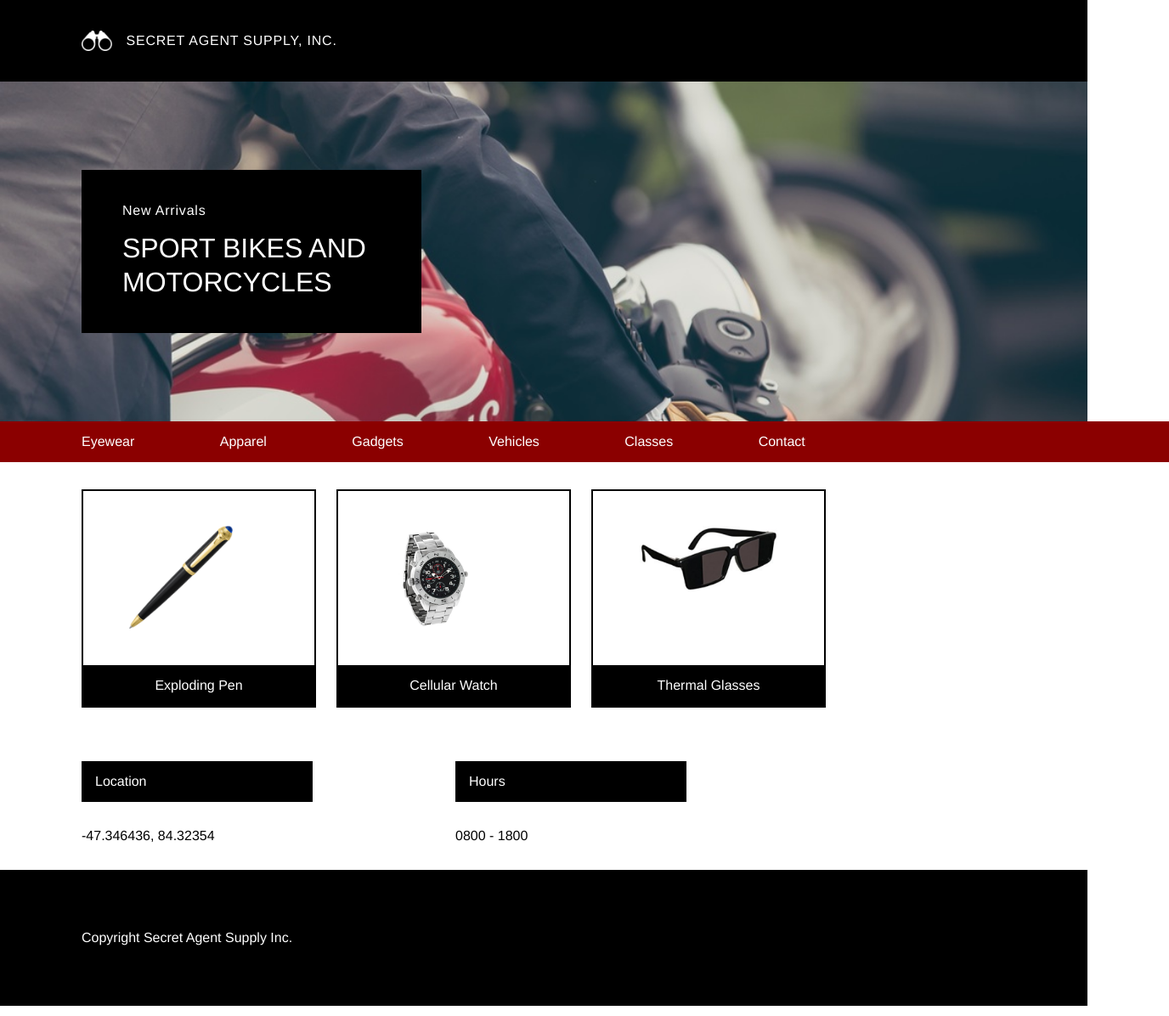
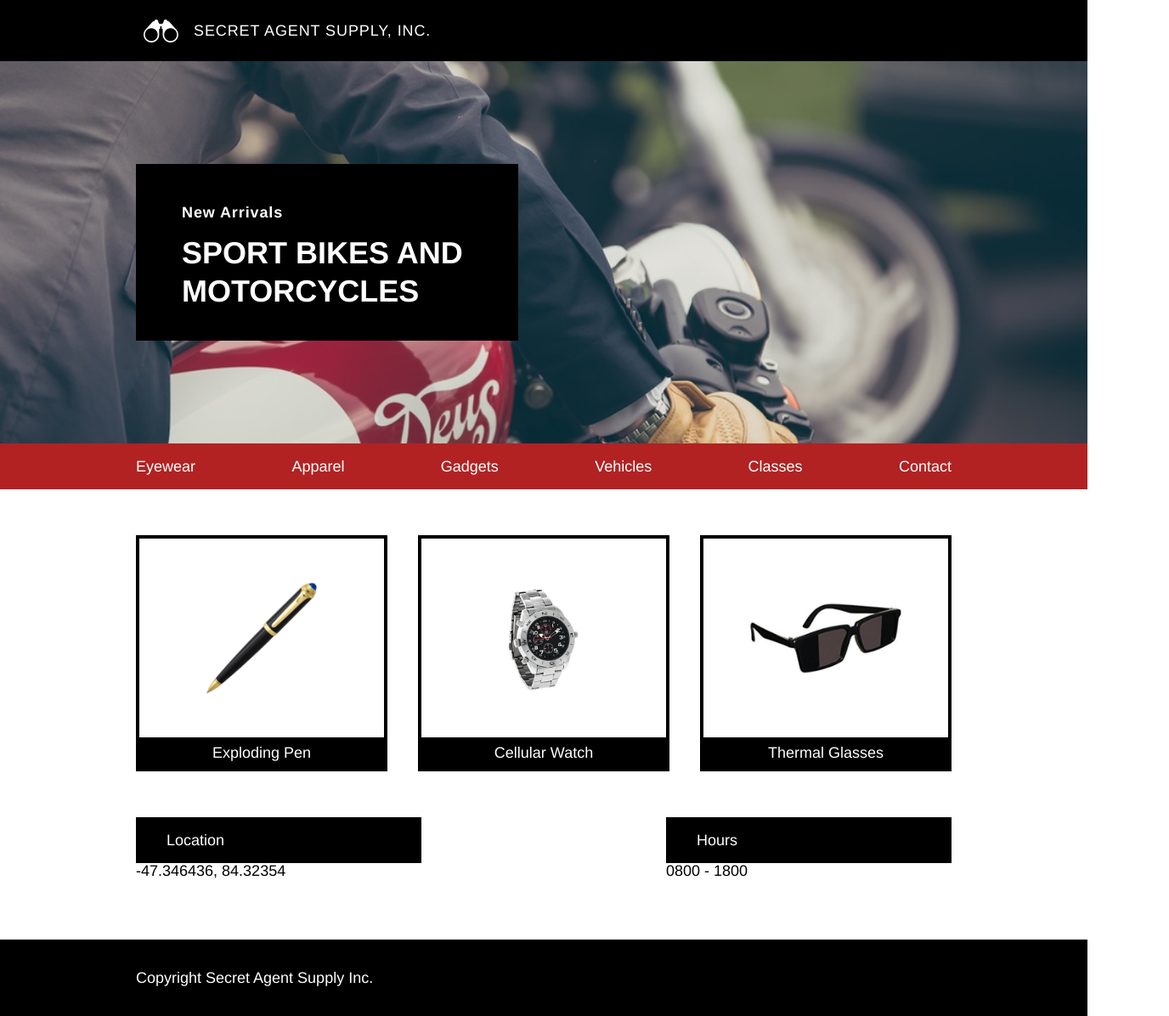
Before and after one commit to smh812xyz/secretagentsupply, a plain HTML site: page index.html in a window 1280 px wide. Shown: the whole page at 85% size, 1376 px wide, since content can reach past the window. Drawn offline with Linux system fonts and the light colour scheme.

Commit message:
Commit of secretagentsupply - 1st phase complete.  Absolute mess due to my hauling off and building the site on aesthetics and then realing that a later step in the project contained the design spec.

```diff
--- a/index.html
+++ b/index.html
@@ -13,29 +13,31 @@
 <body>
 
   <header class="header-container">
+
+    <div class="inside-header-container">
       <div class="logo-header">
         <img src="./resources/images/logo.png" alt="Secret Agent Supply logo" class="logo">
         <h3>SECRET AGENT SUPPLY, INC.</h3>
       </div>
-
+    </div>
 
   </header>
   <!-- header-container -->
 
   <div class="splash-container">
+    <div class="inside-splash-container">
       <div class="splash-message-container">
-
         <div class="splash-message">
           <h3>New Arrivals</h3>
-        <br />
           <h1>SPORT BIKES AND MOTORCYCLES</h1>
-
+        </div>
       </div>
     </div>
 
   </div>
 
   <div class="menu-header">
+    <div class="inside-menu-container">
       <nav>
         <span class="menu"><a href=#eyewear>Eyewear</a></span>
         <span class="menu"><a href=#apparel>Apparel</a></span>
@@ -45,16 +47,18 @@
         <span class="menu"><a href=#contact>Contact</a></span>
       </nav>
     </div>
+  </div>
+
+  <div class="site-container">
 
     <div class="content-container">
-
 
       <div class="product-container">
 
         <div class="item-container">
           <div class="item">
-          <div class="item-pic-container"  id="item-1">
-
+            <div class="item-pic-container" id="item-1">
+              <img src="./resources/images/pen.png" alt="pen pic">
             </div>
           </div>
           <div class="item-description">
@@ -65,7 +69,7 @@
         <div class="item-container">
           <div class="item">
             <div class="item-pic-container" id="item-2">
-
+              <img src="./resources/images/watch.png" alt="watch pic">
             </div>
           </div>
           <div class="item-description">
@@ -75,8 +79,9 @@
 
         <div class="item-container">
           <div class="item">
-          <div class="item-pic-container"  id="item-3">
+            <div class="item-pic-container" id="item-3">
 
+              <img src="./resources/images/glasses.png" alt="glasses pic">
             </div>
           </div>
           <div class="item-description">
@@ -85,19 +90,15 @@
         </div>
 
       </div>
+      <!-- product container -->
 
       <div class="band-container">
-    <div class="spacer-band">
-
-    </div>
 
         <div class="information-band">
           <div class="information-block">
             <h4>Location</h4>
           </div>
-      <div class="information-spacer">
 
-      </div>
           <div class="information-block" id="hours">
             <h4>Hours</h4>
           </div>
@@ -107,17 +108,17 @@
           <div class="information-block-white">
             <h4>-47.346436, 84.32354</h4>
           </div>
-      <div class="information-spacer">
 
-      </div>
           <div class="information-block-white">
             <h4>0800 - 1800</h4>
           </div>
         </div>
-    </div>
-
 
       </div>
+      <!-- band-container -->
+
+    </div>
+    <!-- content-container -->
 
     <footer class="footer-container">
       <div class="copyright-container">
@@ -125,6 +126,8 @@
       </div>
     </footer>
 
+  </div>
+  <!-- site-container -->
 
 </body>
 
--- a/resources/css/content.css
+++ b/resources/css/content.css
@@ -1,38 +1,84 @@
 html {
   width: 100%;
   font-family: helvetica;
+  font-size: 18px;
   color: white;
   /*background-color: black;*/
 }
 
 h1 {
-  margin-left: 1rem;
+  margin-left: 3rem;
   font-size: 2rem;
+  font-weight: bold;
   line-height: 2.5rem;
+  margin-bottom: 2rem;
   /*border: 1px solid yellow;*/
 }
 
 h3 {
   margin-left: 1rem;
-  font-weight: lighter;
   letter-spacing: .05rem;
+  font-size: 1rem;
+  padding-top: .66rem;
+  padding-bottom: .66rem;
   /*border: 1px solid yellow;*/
+}
+
+.splash-message h3 {
+  margin: 2rem 0rem .25rem 3rem;
+  font-size: 1rem;
+  font-weight: bold;
+}
+
+.inside-header-container {
+  width: 960px;
+}
+
+.site-container {
+  width: 100%;
+  display: flex;
+  flex-direction: column;
+  align-items: center;
+}
+
+.inside-splash-container {
+  display: flex;
+  width: 960px;
+  align-items: center;
+}
+
+.inside-menu-container,
+.inside-menu-container nav {
+  display: flex;
+  width: 960px;
+  align-items: center;
+  justify-content: space-between;
+}
+
+.inside-menu-container {
+  display: inline-flex;
+  justify-content: space-between;
+}
+
+.inside-menu-container nav .menu {
+  display: inline-flex;
+  justify-content: space-between;
+  align-content: space-between;
 }
 
 .header-container {
   display: flex;
   align-items: center;
+  width: 100%;
+  align-content: center;
+  justify-content: center;
+  background-color: black;
   /*border-bottom: 3px solid yellow;*/
-  width: 100%;
-  height: 6rem;
-  align-content: center;
-  justify-content: flex-start;
-  background-color: black;
 }
 
 .logo {
   display: inline-flex;
-  margin-left: 6rem;
+  margin-left: .5rem;
   height: 1.5rem;
   width: auto;
   background-size: cover;
@@ -43,18 +89,14 @@ h3 {
   display: inline-flex;
   color: white;
   height: 4rem;
-  /*border: 1px solid yellow;*/
   font-size: 1rem;
   align-content: center;
   align-items: center;
+  /*border: 1px solid yellow;*/
 }
-
-
-/* content? */
 
 .splash-container {
   display: flex;
-  flex-direction: column;
   width: 100%;
   height: 25rem;
   background-image: url(../images/moto.jpeg);
@@ -64,39 +106,33 @@ h3 {
 }
 
 .splash-message-container {
-  margin-left: 6rem;
+  margin-left: 0rem;
   display: flex;
-  align-content: center;
-  justify-content: center;
-  align-items: center;
   background-color: black;
   width: 25rem;
-  height: 12rem;
   /*border: 1px solid yellow;*/
 }
 
 .splash-message {
   display: inline-flex;
   flex-direction: column;
-  margin-left: 1rem;
-  padding-left: 1rem;
   /*border: 1px solid yellow;*/
 }
 
 .menu-header {
+  display: flex;
+  justify-content: center;
   width: 100%;
   display: inline-flex;
   height: 3rem;
-  padding-left: 6rem;
-  background-color: darkred;
+  background-color: firebrick;
 }
 
 .menu {
   display: inline-flex;
-  /*margin-left: 1rem;*/
-  margin-right: 6rem;
   height: 100%;
   align-items: center;
+  justify-content: space-between;
 }
 
 .menu a {
@@ -107,33 +143,31 @@ h3 {
 .content-container {
   display: flex;
   flex-direction: column;
-  width: 100%;
-  height: 30rem;
-  /*align-content: flex-start;
-  justify-content: space-between;*/
+  width: 960px;
+  justify-content: space-between;
   background-color: white;
   /* border: 1px solid white; */
 }
 
 .product-container {
-  display: inline-flex;
+  display: flex;
   width: 100%;
-  height: 65%;
+  align-content: space-around;
+  justify-content: space-between;
   /*border: 1px solid black;*/
-  margin-top: 2rem;
-  padding-left: 6rem;
 }
 
 .item-container {
-  display: flex;
+  display: inline-flex;
   flex-direction: column;
-  width: 17rem;
+  width: 30%;
   height: 100%;
-  margin-right: 1.5rem;
-  justify-content: space-between;
+  justify-content: center;
   align-content: center;
   align-items: center;
-  border: 2px solid black;
+  border: 4px solid black;
+  margin-top: 3rem;
+  margin-bottom: 3rem;
 }
 
 .item {
@@ -142,13 +176,24 @@ h3 {
   height: 80%;
   justify-content: space-around;
   align-items: center;
+  padding-top: 2rem;
+  padding-bottom: 2rem;
+}
+
+img {
+  max-width: 80%;
+  max-height: 9rem;
 }
 
 .item-pic-container {
-  width: 60%;
-  height: 60%;
+  display: inline-flex;
+  width: auto;
+  height: 9rem;
   background-size: contain;
   background-repeat: no-repeat;
+  justify-content: center;
+  align-items: center;
+  max-width: 80%;
   /*border: 1px solid black;*/
 }
 
@@ -156,85 +201,58 @@ h3 {
   display: flex;
   flex-direction: column;
   width: 100%;
-  height: 3rem;
+  padding: .5rem 0rem;
   background-color: black;
   text-align: center;
   justify-content: space-around;
 }
 
-
 .item-description h4 {
-  font-weight: lighter;
+  /*font-weight: lighter;*/
 }
 
 .information-block h4 {
-  font-weight: lighter;
-  margin-left: 1rem;
+  padding: 1rem 0rem;
+  margin-left: 2rem;
 }
 
 .information-block-white h4 {
-  font-weight: lighter;
   margin-left: 0rem;
   color: black;
-}
-
-#item-1 {
-  background-image: url("../images/pen.png");
-}
-
-#item-2 {
-  background-image: url("../images/watch.png");
-}
-
-#item-3 {
-  background-image: url("../images/glasses.png");
 }
 
 .band-container {
   display: inline-block;
   width: 100%;
-  height: 50%;
-  /*border: 1px solid black;*/
-  padding-left: 6rem;
+  height: 20%;
+  /*  border: 1px solid black; */
 }
-
-.spacer-band {
-  display: inline-flex;
-  height: 4rem;
-  width: 100%;
-  /*border: 1px solid black;*/
-}
-
 
 .information-band {
   display: inline-flex;
-  height: 3rem;
   width: 100%;
+  justify-content: space-between;
   /*border: 1px solid black;*/
 }
 
 .information-block {
   display: flex;
   flex-direction: column;
-  width: 17rem;
-  height: 100%;
+  width: 35%;
   background-color: black;
   text-align: left;
   justify-content: space-around;
 }
 
-#hours {
-  padding-right: 0rem;
-}
-
 .information-block-white {
   display: inline-flex;
   flex-direction: column;
-  width: 17rem;
+  width: 35%;
   height: 100%;
   background-color: white;
   text-align: left;
   justify-content: flex-end;
+  margin-bottom: 4rem;
 }
 
 .information-spacer {
@@ -245,15 +263,16 @@ h3 {
 
 .footer-container {
   display: inline-flex;
-  flex-direction: column;
+  flex-direction: row;
   width: 100%;
-  height: 10rem;
+  height: 5rem;
   justify-content: center;
+  align-items: center;
   background-color: black;
   /* border: 1px solid white; */
 }
 
 .copyright-container {
-  padding-left: 6rem;
+  width: 960px;
   display: inline-flex;
 }
```
Lines whose indentation alone changed are shown as unchanged.
